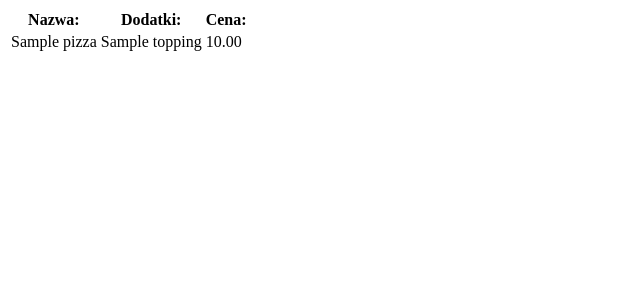
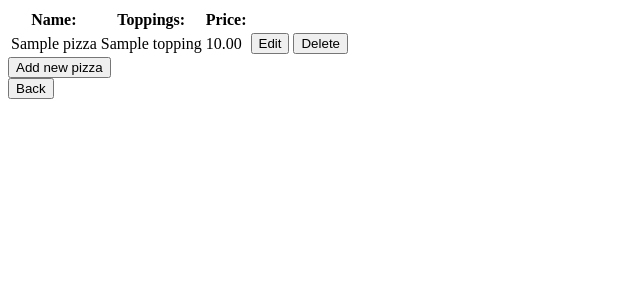
Before and after one commit to c-kacper/Pizzeria-manager, a Django app: page /showpizzas/ in a window 1280 px wide. Shown: the top 300 px of the page, without its empty margins (0-640 px from the left). Run offline with Django 3.2, Linux system fonts and the light colour scheme; tables that the repository leaves empty hold one stand-in row (values such as "Sample post").

Commit message:
add and edit corrected

```diff
--- a/management/templates/add_pizza.html
+++ b/management/templates/add_pizza.html
@@ -10,7 +10,7 @@
     <table>
     {{ form.as_table }}
     </table>
-    <input type="submit" value="Dodaj" />
+    <input type="submit" value="Confirm" />
 </form>
 </body>
 </html>
--- a/management/templates/add_topping.html
+++ b/management/templates/add_topping.html
@@ -10,6 +10,6 @@
     <table>
     {{ form.as_table }}
     </table>
-    <input type="submit" value="Dodaj" />
+    <input type="submit" value="Confirm" />
 </body>
 </html>
--- a/management/templates/show_pizza.html
+++ b/management/templates/show_pizza.html
@@ -7,15 +7,33 @@
 <body>
 
 <table>
-    <th>Nazwa: </th><th>Dodatki:</th><th>Cena:</th>
+    <th>Name:</th><th>Toppings:</th><th>Price:</th>
     {% for pizza in pizzas %}
     <tr>
         <td>{{pizza.name}}</td>
         <td>{% for topping in pizza.toppings.all %} {{topping}} {% endfor %}</td>
         <td>{{pizza.price}}</td>
+        <!--<td><a href="/editpizza/{{ pizza.id }}">Edit</a></td>-->
+        <td>
+            <form action="/editpizza/{{ pizza.id }}">
+                <input type="submit" value="Edit" />
+            </form>
+        </td>
+        <!--<td><a href="/delete-pizza/{{ pizza.id }}">Delete</a></td>-->
+        <td>
+            <form action="/delete-pizza/{{ pizza.id }}">
+                <input type="submit" value="Delete" />
+            </form>
+        </td>
     </tr>
     {% endfor %}
 </table>
+<form action="/addpizza/">
+    <input type="submit" value="Add new pizza" />
+</form>
+<form action="/">
+    <input type="submit" value="Back" />
+</form>
 
 </body>
 </html>
--- a/management/views.py
+++ b/management/views.py
@@ -1,7 +1,7 @@
-from django.shortcuts import render
+from django.shortcuts import render, redirect
 from django.views import View
 from management.models import Pizza, Topping
-from django.http import HttpResponse
+from django.http import HttpResponse, HttpResponseRedirect
 from .forms import PizzaForm, ToppingForm
 
 
@@ -18,7 +18,33 @@ class PizzaAdd(View):
             new_pizza = Pizza.objects.create(name=name, price=price)
             for topping in form.cleaned_data.get('toppings'):
                 new_pizza.toppings.add(topping)
-            return HttpResponse("dodano")
+            #return HttpResponse("dodano")
+            #return HttpResponseRedirect('/showpizzas/')
+            return redirect('showpizzas')
+
+
+class PizzaEdit(View):
+    def get(self, request, id):
+        pizza = Pizza.objects.get(pk=id)
+        form = PizzaForm(initial={'name': pizza.name,
+                                  'price': pizza.price,
+                                  'toppings': pizza.toppings.all,
+                                  })
+        return render(request, "add_pizza.html", {'form': form})
+
+    def post(self, request, id):
+        form = PizzaForm(request.POST)
+        pizza = Pizza.objects.get(pk=id)
+        if form.is_valid():
+            pizza.name = form.cleaned_data['name']
+            pizza.price = form.cleaned_data['price']
+            pizza.save()
+            pizza.toppings.clear()
+            for topping in form.cleaned_data.get('toppings'):
+                pizza.toppings.add(topping)
+            #return HttpResponse("Edytowano")
+            #return HttpResponseRedirect('/showpizzas/')
+            return redirect('showpizzas')
 
 
 class ToppingAdd(View):
@@ -32,21 +58,58 @@ class ToppingAdd(View):
             name = form.cleaned_data['name']
             price = form.cleaned_data['price']
             Topping.objects.create(name=name, price=price)
-            return HttpResponse('dodano')
+            #return HttpResponse('dodano')
+            return redirect('showtoppings')
+
+
+class ToppingEdit(View):
+    def get(self, request, id):
+        topping = Topping.objects.get(pk=id)
+        form = ToppingForm(initial={'name': topping.name,
+                                    'price': topping.price,
+                                    })
+        return render(request, "add_topping.html", {'form': form})
+
+    def post(self, request, id):
+        form = ToppingForm(request.POST)
+        topping = Topping.objects.get(pk=id)
+        if form.is_valid():
+            topping.name = form.cleaned_data['name']
+            topping.price = form.cleaned_data['price']
+            topping.save()
+            #return HttpResponse("Edytowano")
+            return redirect('showtoppings')
 
 
 class ShowPizza(View):
     def get(self, request):
-        pizza = Pizza.objects.all()
+        pizza = Pizza.objects.all().order_by('price')
         ctx = {
             'pizzas': pizza,
         }
         return render(request, "show_pizza.html", ctx)
 
+
+def delete_pizza(request, id):
+    emp = Pizza.objects.get(pk=id)
+    emp.delete()
+    return HttpResponse('deleted')
+
+
 class ShowTopping(View):
     def get(self, request):
-        topping = Topping.objects.all()
+        topping = Topping.objects.all().order_by('price')
         ctx = {
             'toppings': topping,
         }
         return render(request, "show_topping.html", ctx)
+
+
+def delete_topping(request, id):
+    emp = Topping.objects.get(pk=id)
+    emp.delete()
+    return HttpResponse('deleted')
+
+
+def index(request):
+    return render(request, 'home.html')
--- a/restaurant/urls.py
+++ b/restaurant/urls.py
@@ -18,9 +18,16 @@ from django.contrib import admin
 from management.views import *
 
 urlpatterns = [
+    url(r'^$', index),
     url(r'^admin/', admin.site.urls),
     url(r'^addpizza/$', PizzaAdd.as_view()),
     url(r'^addtopping/$', ToppingAdd.as_view()),
-    url(r'^showpizzas/$', ShowPizza.as_view()),
-    url(r'^showtoppings/$', ShowTopping.as_view()),
+    url(r'^editpizza/(\d+)/$', PizzaEdit.as_view()),
+    url(r'^edittopping/(\d+)/$', ToppingEdit.as_view()),
+    url(r'^delete-topping/(\d+)/$', delete_topping),
+    url(r'^delete-pizza/(\d+)/$', delete_pizza),
+    url(r'^showpizzas/$', ShowPizza.as_view(), name='showpizzas'),
+    url(r'^showtoppings/$', ShowTopping.as_view(), name='showtoppings'),
+
+
 ]
```
Also changed, not shown: management/templates/home.html (added, +15 -0 lines), management/templates/show_topping.html (+19 -1 lines).
